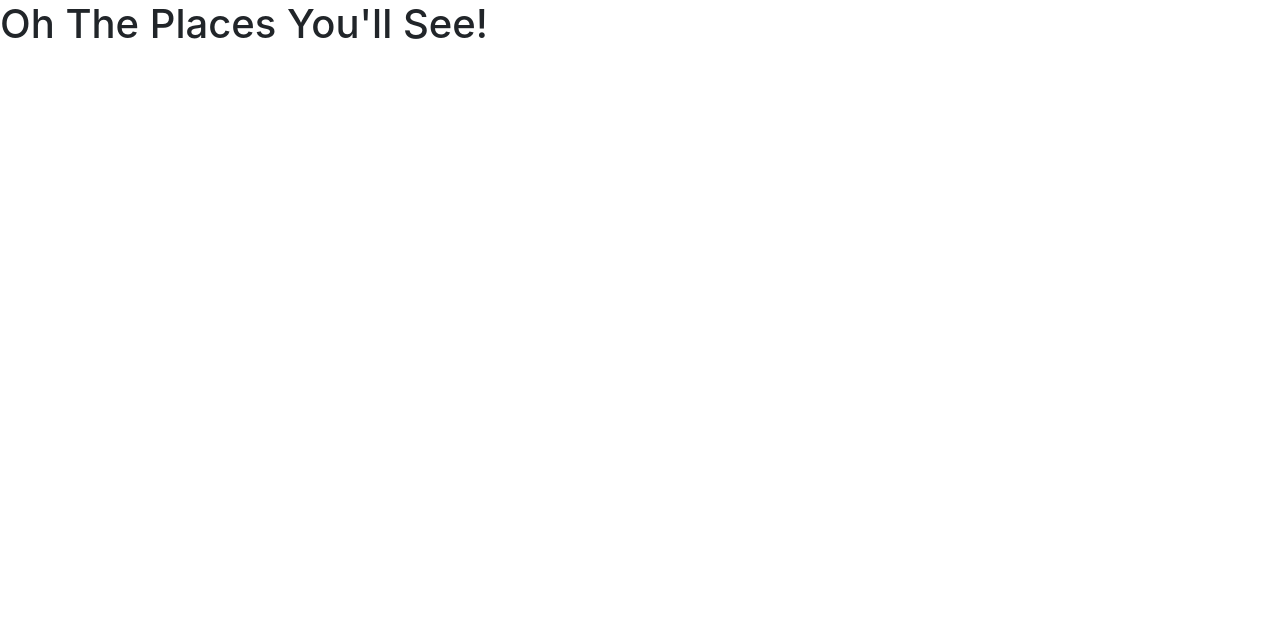
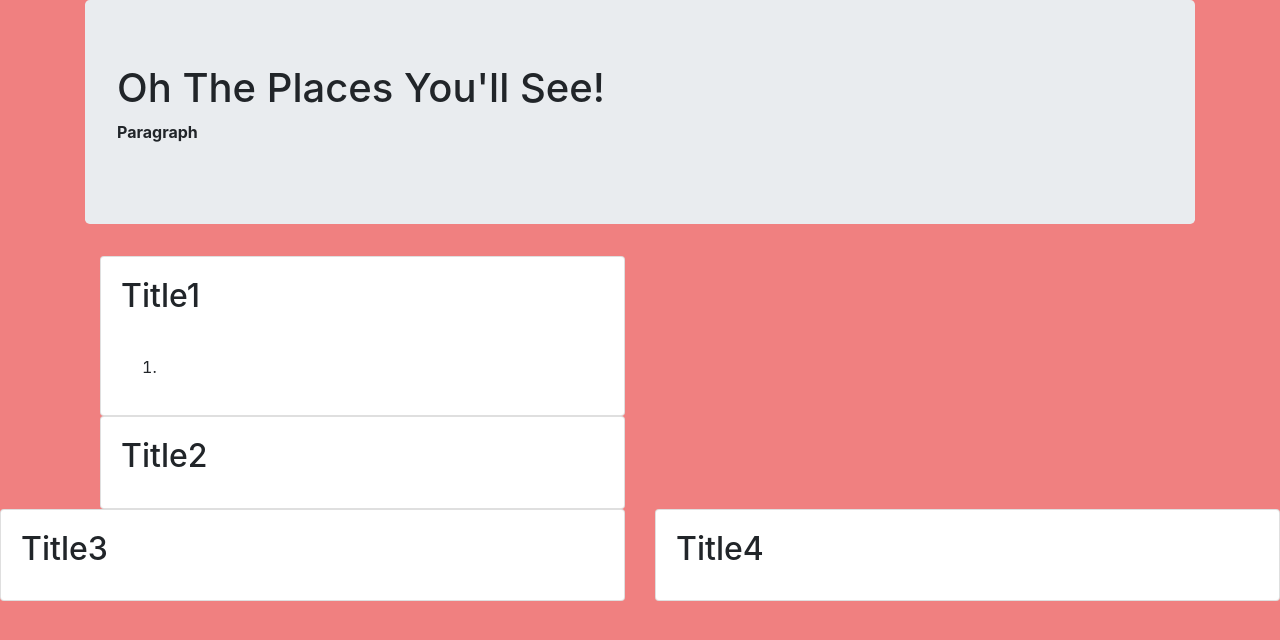
Before and after one commit to rjashby/places-to-see, a plain HTML site: page index.html in a window 1280 px wide. Drawn offline with nearby package versions, Linux system fonts and the light colour scheme.

Commit message:
add basic layout to mess with later on html side.
Co-authored-by: Christina Welch <christinamawel@gmail.com>

```diff
--- a/css/styles.css
+++ b/css/styles.css
@@ -0,0 +1,3 @@
+body {
+  background-color: lightcoral;
+}
--- a/index.html
+++ b/index.html
@@ -11,6 +11,46 @@
   <title>Places To See</title>
 </head>
 <body>
-  <h1>Oh The Places You'll See!</h1>
+  <div class="container">
+    <div class="jumbotron">
+    <h1>Oh The Places You'll See!</h1>
+    <p><strong>Paragraph</strong></p>
+    </div>
+    <div class="col-md-6">
+      <div class="card">
+        <div class="card-body">
+          <h2 class="card-title">Title1</h2>
+          <p></p>
+          <center><img></center>
+          <ol>
+            <li></li>
+          </ol>
+        </div>
+      </div>
+    </div>
+    <div class="col-md-6">
+      <div class="card">
+        <div class="card-body">
+          <h2 class="card-title">Title2</h2>
+        </div>
+      </div>
+    </div>
+  </div>
+  <div class="row">
+    <div class="col-md-6">
+      <div class="card">
+        <div class="card-body">
+          <h2 class="card-title">Title3</h2>
+        </div>
+      </div>
+    </div>
+    <div class="col-md-6">
+      <div class="card">
+        <div class="card-body">
+          <h2 class="card-title">Title4</h2>
+        </div>
+      </div>
+    </div>
+  </div>
 </body>
 </html>
```
